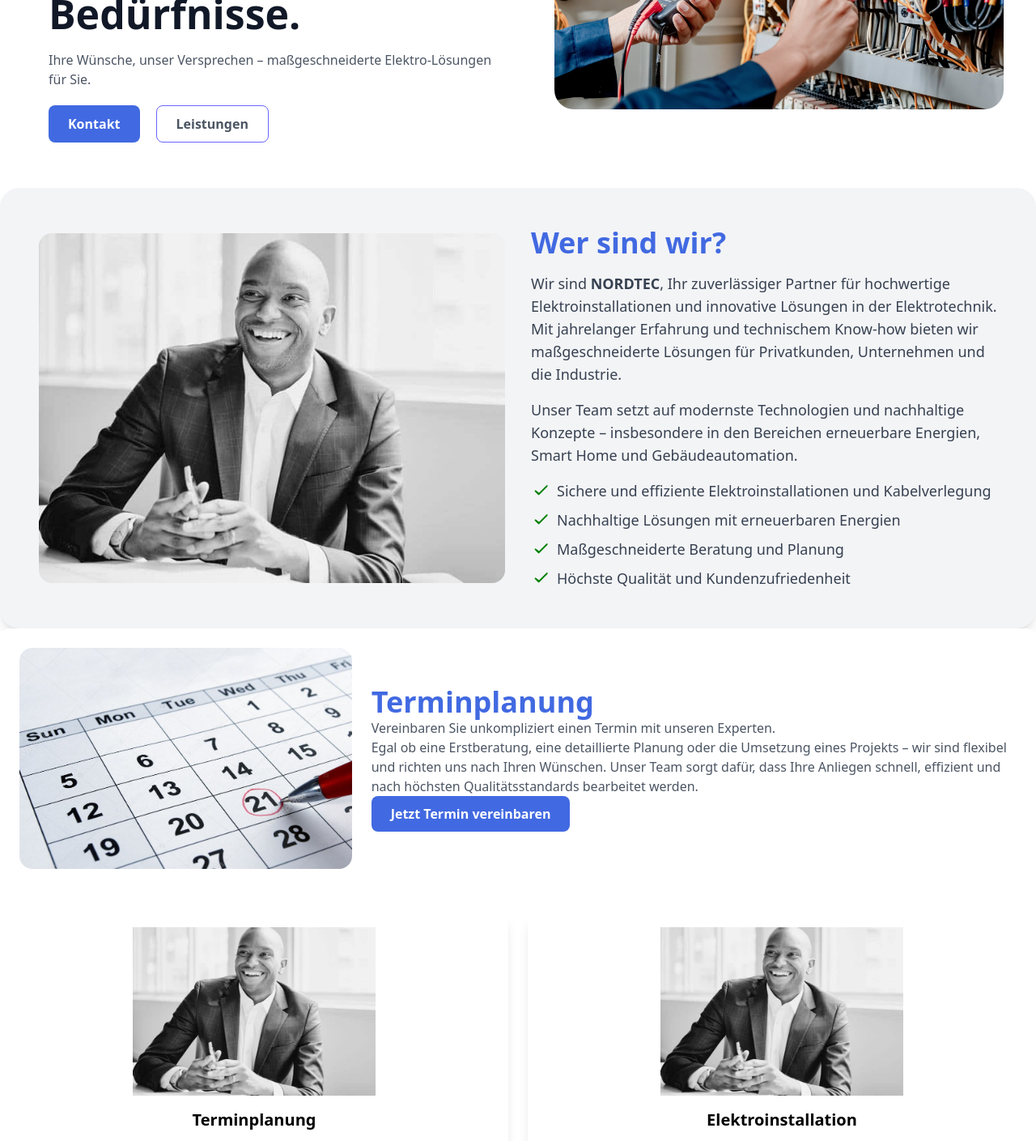
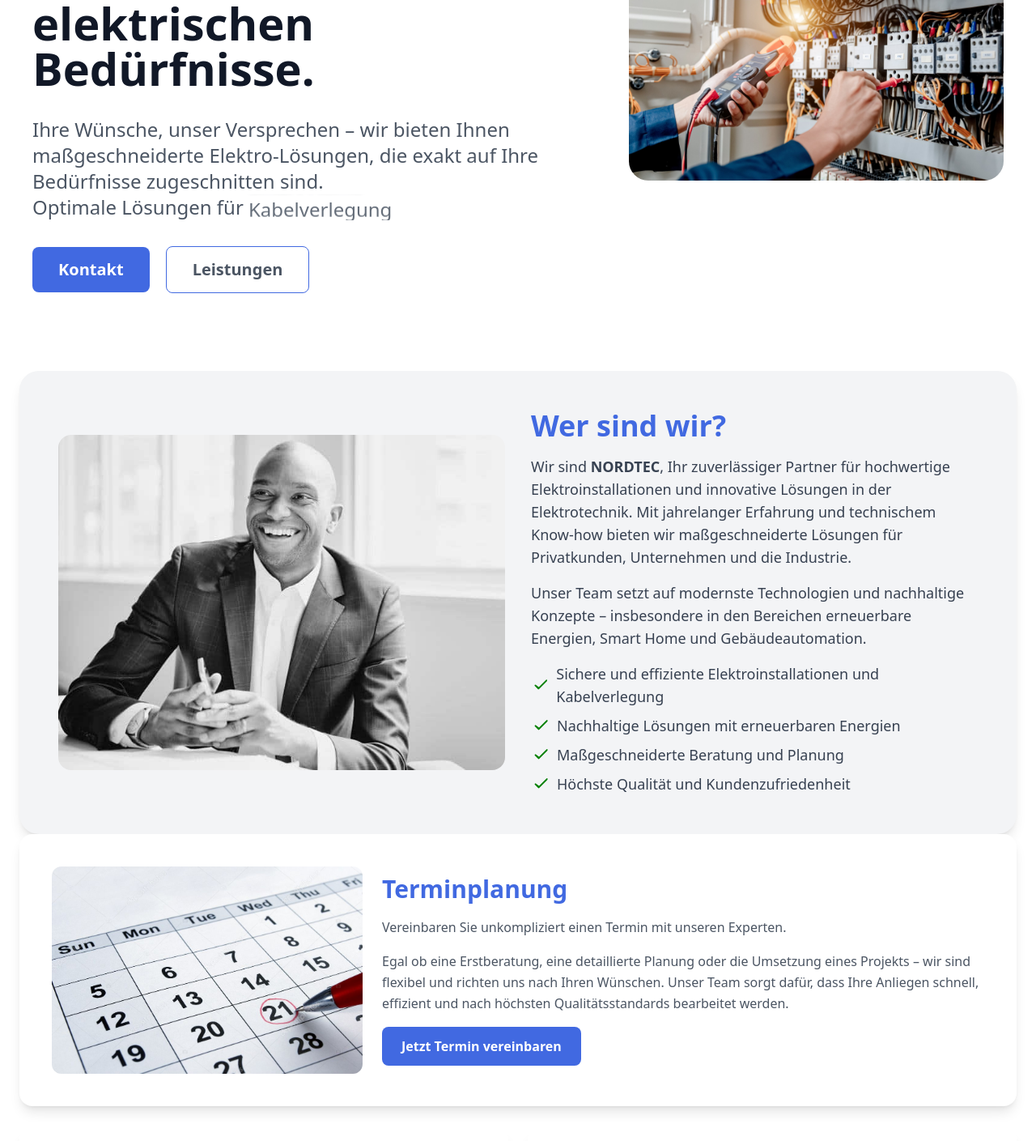
Before and after one commit to GnDouble/nordtec-next, a Next.js app: page / in a window 1280 px wide. Shown: the part 320-1729 px from the top of the page at 81% size. Built offline with nearby package versions, Linux system fonts and the light colour scheme.

Commit message:
Animation Hero Linking

```diff
--- a/src/app/components/about.js
+++ b/src/app/components/about.js
@@ -3,7 +3,7 @@ import Image from "next/image";
 
 const AboutUs = () => {
   return (
-    <section id="about" className="flex flex-col lg:flex-row items-center gap-8 p-6 lg:p-12 bg-gray-100 rounded-3xl shadow-lg">
+    <section id="about" className="flex flex-col lg:flex-row items-center gap-8 p-6 lg:p-12 bg-gray-100 rounded-3xl shadow-lg mx-6">
       {/* Bild */}
       <div className="w-full lg:w-1/2">
         <Image
--- a/src/app/components/hero.js
+++ b/src/app/components/hero.js
@@ -1,43 +1,51 @@
 import React from "react";
 import Image from "next/image";
+import { TextLoopCustomVariantsTransition } from "./text-ani";
 
 function Hero() {
   return (
     <div
       id="hero"
-      className=" w-full px-7 lg:px-10 max-w-full mx-auto flex flex-col gap-y-10 lg:flex-row items-center gap-x-10 justify-center py-10 lg:py-14"
+      className="w-full px-6 sm:px-10 max-w-full flex flex-col-reverse lg:flex-row items-center gap-y-10 gap-x-16 xl:gap-x-24 justify-center py-10 lg:py-20 xl:py-24 text-center lg:text-left"
       style={{ backgroundColor: "var(--bg)", color: "var(--fg)" }}
     >
-      <div className="lg:w-[650px] lg:px-5 flex flex-col gap-y-5">
-        <h1 className="text-4xl md:text-5xl xl:text-[50px] leading-[1.2] md:max-w-xl md:mx-auto md:text-center lg:text-left lg:mx-0 lg:max-w-full font-semibold text-gray-900">
+      {/* Left Side - Text Content */}
+      <div className="lg:w-[750px] xl:w-[900px] flex flex-col gap-y-6 xl:gap-y-8">
+        <h1 className="text-3xl sm:text-4xl md:text-5xl xl:text-[56px] leading-[1.2] font-semibold text-gray-900">
           Energie, die Sie bewegt – zuverlässiger Service für Ihre elektrischen
           Bedürfnisse.
         </h1>
-        <h2 className="md:max-w-xl md:mx-auto lg:mx-0 lg:max-w-full md:text-center lg:text-left text-gray-600">
-          Ihre Wünsche, unser Versprechen – maßgeschneiderte Elektro-Lösungen
-          für Sie.
+        <h2 className="text-gray-600 text-lg md:text-xl xl:text-2xl">
+          Ihre Wünsche, unser Versprechen – wir bieten Ihnen maßgeschneiderte Elektro-Lösungen, die exakt auf Ihre Bedürfnisse zugeschnitten sind.
+          <TextLoopCustomVariantsTransition />
         </h2>
-        <div className="flex gap-x-5 flex-col gap-y-2.5 lg:flex-row">
+
+
+        {/* CTA Buttons */}
+        <div className="flex flex-col sm:flex-row gap-3 sm:gap-5 items-center sm:justify-center lg:justify-start">
           <a
             href="#kontakt"
-            className="flex w-full lg:w-fit bg-primary-color items-center text-white justify-center rounded-lg px-6 py-2.5 font-semibold hover:shadow-lg hover:drop-shadow transition duration-200"
+            className="w-full sm:w-fit bg-primary-color text-white text-lg md:text-xl font-semibold px-8 py-3.5 rounded-lg hover:shadow-lg transition duration-200 text-center"
           >
-            <span>Kontakt</span>
+            Kontakt
           </a>
           <a
-            href="#"
-            className="flex w-full lg:w-fit items-center text-gray-600 justify-center rounded-lg border border-[#6A65FF] px-6 py-2.5 font-semibold hover:shadow-lg hover:drop-shadow transition duration-200"
+            href="#leistungen"
+            className="w-full sm:w-fit border border-primary-color text-gray-600 text-lg md:text-xl font-semibold px-8 py-3.5 rounded-lg hover:shadow-lg transition duration-200 text-center"
           >
-            <span>Leistungen</span>
+            Leistungen
           </a>
         </div>
       </div>
-      <div className="hero-image md:px-5 lg:px-0 w-full lg:w-1/2 rounded-3xl md:pt-2 lg:pt-0 relative z-0">
+
+      {/* Right Side - Image */}
+      <div className="w-full sm:w-[90%] md:w-[80%] lg:w-[550px] xl:w-[650px] max-w-xl xl:max-w-2xl mx-auto">
         <Image
-          className="rounded-3xl w-full h-full"
+          className="rounded-3xl w-full h-auto"
           src="/multiM.webp"
-          width={800}
-          height={600}
+          width={1000}
+          height={750}
+          priority={true} // {false} | {true}
           alt="Elektriker-Ingenieur verwendet ein Multimeter, um die elektrische Installation und Stromleitung in einem elektrischen System-Schaltschrank zu testen."
         />
       </div>
--- a/src/app/components/mainsection.js
+++ b/src/app/components/mainsection.js
@@ -2,17 +2,50 @@ import React from "react";
 import Image from "next/image";
 
 const services = [
-  { id: 1, title: "Terminplanung", description: "Professionelle Planung & Koordination.", image: "/ceo.webp" },
-  { id: 2, title: "Elektroinstallation", description: "Moderne Lösungen für Ihr Zuhause.", image: "/ceo.webp" },
-  { id: 3, title: "Gerätewartung", description: "Regelmäßige Wartung für lange Lebensdauer.", image: "/ceo.webp" },
-  { id: 4, title: "Sicherheitsprüfung", description: "Schutz & Sicherheit für Ihr Gebäude.", image: "/ceo.webp" },
-  { id: 5, title: "Smart Home", description: "Intelligente Technologien für mehr Komfort.", image: "/ceo.webp" },
-  { id: 6, title: "Stromanschlüsse", description: "Professionelle Installation von Anschlüssen.", image: "/ceo.webp" },
+  {
+    id: 1,
+    title: "Terminplanung",
+    description: "Professionelle Planung & Koordination.",
+    image: "/ceo.webp",
+  },
+  {
+    id: 2,
+    title: "Elektroinstallation",
+    description: "Moderne Lösungen für Ihr Zuhause.",
+    image: "/ceo.webp",
+  },
+  {
+    id: 3,
+    title: "Gerätewartung",
+    description: "Regelmäßige Wartung für lange Lebensdauer.",
+    image: "/ceo.webp",
+  },
+  {
+    id: 4,
+    title: "Sicherheitsprüfung",
+    description: "Schutz & Sicherheit für Ihr Gebäude.",
+    image: "/ceo.webp",
+  },
+  {
+    id: 5,
+    title: "Smart Home",
+    description: "Intelligente Technologien für mehr Komfort.",
+    image: "/ceo.webp",
+  },
+  {
+    id: 6,
+    title: "Stromanschlüsse",
+    description: "Professionelle Installation von Anschlüssen.",
+    image: "/ceo.webp",
+  },
 ];
 
 function Mainsection() {
   return (
-    <div className="grid grid-cols-1 sm:grid-cols-2 lg:grid-cols-2 gap-6 mt-8">
+    <div
+      id="leistungen"
+      className="grid grid-cols-1 sm:grid-cols-2 lg:grid-cols-2 gap-6 mt-8 ml-6 mr-6"
+    >
       {services.map((service) => (
         <div key={service.id} className="p-4 shadow-lg rounded-lg bg-white">
           {/* Bild */}
@@ -20,8 +53,10 @@ function Mainsection() {
             <Image
               src={service.image}
               alt={service.title}
-                  width={300}
+              width={600}
               height={400}
+              className="w-[300px]rounded-3xl h-auto"
+              priority={true}
             />
           </div>
 
--- a/src/app/components/navbar.js
+++ b/src/app/components/navbar.js
@@ -36,7 +36,7 @@ const Navbar = () => {
         {/* Desktop Navigation */}
         <ul className="hidden md:flex space-x-6">
           <li><a href="#hero">Startseite</a></li>
-          <li><a href="#">Leistungen</a></li>
+          <li><a href="#leistungen">Leistungen</a></li>
           <li><a href="#about">Über uns</a></li>
           <li><a href="#kontakt">Kontakt</a></li>
         </ul>
--- a/src/app/components/termin.js
+++ b/src/app/components/termin.js
@@ -3,33 +3,39 @@ import Image from "next/image";
 
 const Termin = () => {
   return (
-    <div id="#about"className="p-6 flex items-center gap-6 rounded-xl bg-white">
+    <div
+      id="termin"
+      className="flex flex-col md:flex-row items-center gap-6 bg-white shadow-lg rounded-2xl p-6 md:p-10 mx-6"
+    >
       {/* Left Side - Image */}
-      <Image
-        src="/calendar.webp"
-        alt="Terminplanung"
-        width={150}
-        height={150}
-        className="rounded-2xl w-1/3 h-auto object-cover"
-      />
+      <div className="flex-shrink-0 w-full md:w-1/3">
+        <Image
+          src="/calendar.webp"
+          alt="Terminplanung"
+          width={300}
+          height={200}
+          className="rounded-xl w-full h-auto object-cover"
+        />
+      </div>
 
       {/* Right Side - Content */}
-      <div className="flex-1">
-        <h1 className="text-4xl font-semibold text-primary-color">Terminplanung</h1>
-        <p className="text-gray-600">
+      <div className="flex-1 text-center md:text-left space-y-4">
+        <h2 className="text-3xl font-bold text-primary-color">Terminplanung</h2>
+        <p className="text-gray-600 leading-relaxed">
           Vereinbaren Sie unkompliziert einen Termin mit unseren Experten.
         </p>
-        <p className="text-gray-600">
+        <p className="text-gray-600 leading-relaxed">
           Egal ob eine Erstberatung, eine detaillierte Planung oder die
           Umsetzung eines Projekts – wir sind flexibel und richten uns nach
           Ihren Wünschen. Unser Team sorgt dafür, dass Ihre Anliegen schnell,
           effizient und nach höchsten Qualitätsstandards bearbeitet werden.
         </p>
+
         <a
           href="#kontakt"
-          className="flex w-full lg:w-fit bg-primary-color items-center text-white justify-center rounded-lg px-6 py-2.5 font-semibold hover:shadow-lg hover:drop-shadow transition duration-200"
+          className="inline-block bg-primary-color text-white font-semibold px-6 py-3 rounded-lg hover:shadow-lg transition duration-200"
         >
-          <span>Jetzt Termin vereinbaren</span>
+          Jetzt Termin vereinbaren
         </a>
       </div>
     </div>
--- /dev/null
+++ b/src/app/components/text-ani.js
@@ -0,0 +1,44 @@
+import { TextLoop } from '@/components/ui/text-loop';
+
+export function TextLoopCustomVariantsTransition() {
+  return (
+    <div>
+      Optimale Lösungen für{' '}
+      <TextLoop
+        className='overflow-y-clip'
+        transition={{
+          type: 'spring',
+          stiffness: 900,
+          damping: 80,
+          mass: 10,
+        }}
+        variants={{
+          initial: {
+            y: 20,
+            rotateX: 90,
+            opacity: 0,
+            filter: 'blur(4px)',
+          },
+          animate: {
+            y: 0,
+            rotateX: 0,
+            opacity: 1,
+            filter: 'blur(0px)',
+          },
+          exit: {
+            y: -20,
+            rotateX: -90,
+            opacity: 0,
+            filter: 'blur(4px)',
+          },
+        }}
+      >
+        <span>Elektroinstallation</span>
+        <span>PV-Anlagen</span>
+        <span>Smart Home</span>
+        <span>Kabelverlegung</span>
+        <span>Netzwerktechnik</span>
+      </TextLoop>
+    </div>
+  );
+}
--- a/src/app/globals.css
+++ b/src/app/globals.css
@@ -17,8 +17,6 @@ html {
 
 @media (prefers-color-scheme: dark) {
   :root {
-    --background: slate-200;
-    --foreground: gray-700;
     --primary-color:#4169e1cf;
   }
 }
@@ -79,3 +77,68 @@ footer {
 footer a:hover {
   color: var(--highlight-color);
 }
+
+@layer base {
+  :root {
+    --background: 0 0% 100%;
+    --foreground: 0 0% 3.9%;
+    --card: 0 0% 100%;
+    --card-foreground: 0 0% 3.9%;
+    --popover: 0 0% 100%;
+    --popover-foreground: 0 0% 3.9%;
+    --primary: 0 0% 9%;
+    --primary-foreground: 0 0% 98%;
+    --secondary: 0 0% 96.1%;
+    --secondary-foreground: 0 0% 9%;
+    --muted: 0 0% 96.1%;
+    --muted-foreground: 0 0% 45.1%;
+    --accent: 0 0% 96.1%;
+    --accent-foreground: 0 0% 9%;
+    --destructive: 0 84.2% 60.2%;
+    --destructive-foreground: 0 0% 98%;
+    --border: 0 0% 89.8%;
+    --input: 0 0% 89.8%;
+    --ring: 0 0% 3.9%;
+    --chart-1: 12 76% 61%;
+    --chart-2: 173 58% 39%;
+    --chart-3: 197 37% 24%;
+    --chart-4: 43 74% 66%;
+    --chart-5: 27 87% 67%;
+    --radius: 0.5rem;
+  }
+  .dark {
+    --background: 0 0% 3.9%;
+    --foreground: 0 0% 98%;
+    --card: 0 0% 3.9%;
+    --card-foreground: 0 0% 98%;
+    --popover: 0 0% 3.9%;
+    --popover-foreground: 0 0% 98%;
+    --primary: 0 0% 98%;
+    --primary-foreground: 0 0% 9%;
+    --secondary: 0 0% 14.9%;
+    --secondary-foreground: 0 0% 98%;
+    --muted: 0 0% 14.9%;
+    --muted-foreground: 0 0% 63.9%;
+    --accent: 0 0% 14.9%;
+    --accent-foreground: 0 0% 98%;
+    --destructive: 0 62.8% 30.6%;
+    --destructive-foreground: 0 0% 98%;
+    --border: 0 0% 14.9%;
+    --input: 0 0% 14.9%;
+    --ring: 0 0% 83.1%;
+    --chart-1: 220 70% 50%;
+    --chart-2: 160 60% 45%;
+    --chart-3: 30 80% 55%;
+    --chart-4: 280 65% 60%;
+    --chart-5: 340 75% 55%;
+  }
+}
+
+@layer base {
+  * {
+    @apply border-border;
+  }
+  body {
+    @apply bg-background text-foreground;
+  }
+}
--- /dev/null
+++ b/src/components/ui/text-loop.jsx
@@ -0,0 +1,54 @@
+'use client';;
+import { cn } from '@/lib/utils';
+import { motion, AnimatePresence } from 'motion/react';
+import { useState, useEffect, Children } from 'react';
+
+export function TextLoop({
+  children,
+  className,
+  interval = 2,
+  transition = { duration: 0.3 },
+  variants,
+  onIndexChange,
+  trigger = true,
+  mode = 'popLayout'
+}) {
+  const [currentIndex, setCurrentIndex] = useState(0);
+  const items = Children.toArray(children);
+
+  useEffect(() => {
+    if (!trigger) return;
+
+    const intervalMs = interval * 1000;
+    const timer = setInterval(() => {
+      setCurrentIndex((current) => {
+        const next = (current + 1) % items.length;
+        onIndexChange?.(next);
+        return next;
+      });
+    }, intervalMs);
+    return () => clearInterval(timer);
+  }, [items.length, interval, onIndexChange, trigger]);
+
+  const motionVariants = {
+    initial: { y: 20, opacity: 0 },
+    animate: { y: 0, opacity: 1 },
+    exit: { y: -20, opacity: 0 },
+  };
+
+  return (
+    (<div className={cn('relative inline-block whitespace-nowrap', className)}>
+      <AnimatePresence mode={mode} initial={false}>
+        <motion.div
+          key={currentIndex}
+          initial='initial'
+          animate='animate'
+          exit='exit'
+          transition={transition}
+          variants={variants || motionVariants}>
+          {items[currentIndex]}
+        </motion.div>
+      </AnimatePresence>
+    </div>)
+  );
+}
--- /dev/null
+++ b/src/lib/utils.js
@@ -0,0 +1,6 @@
+import { clsx } from "clsx";
+import { twMerge } from "tailwind-merge"
+
+export function cn(...inputs) {
+  return twMerge(clsx(inputs));
+}
--- a/tailwind.config.mjs
+++ b/tailwind.config.mjs
@@ -1,5 +1,6 @@
 /** @type {import('tailwindcss').Config} */
 export default {
+    darkMode: ["class"],
     content: [
     "./src/pages/**/*.{js,ts,jsx,tsx,mdx}",
     "./src/components/**/*.{js,ts,jsx,tsx,mdx}",
@@ -8,18 +9,62 @@ export default {
   theme: {
   	extend: {
   		colors: {
-        // Definieren deiner benutzerdefinierten Farben
-        'bg': '#e5e7eb', // Slate 200 als Hintergrundfarbe
-        'fg': '#374151', // Grau als Schriftfarbe
+  			bg: '#e5e7eb',
+  			fg: '#374151',
   			'highlight-color': '#fbbf24',
-        'primary-color': '#4169E1', // Blau als Primärfarbe
-        'footer-bg': '#4169E1', // Blau für den Footer-Hintergrund
-        'card-bg': '#ffffff', // Weiß für Kartenhintergrund
+  			'primary-color': '#4169E1',
+  			'footer-bg': '#4169E1',
+  			'card-bg': '#ffffff',
+  			background: 'hsl(var(--background))',
+  			foreground: 'hsl(var(--foreground))',
+  			card: {
+  				DEFAULT: 'hsl(var(--card))',
+  				foreground: 'hsl(var(--card-foreground))'
   			},
+  			popover: {
+  				DEFAULT: 'hsl(var(--popover))',
+  				foreground: 'hsl(var(--popover-foreground))'
   			},
+  			primary: {
+  				DEFAULT: 'hsl(var(--primary))',
+  				foreground: 'hsl(var(--primary-foreground))'
+  			},
+  			secondary: {
+  				DEFAULT: 'hsl(var(--secondary))',
+  				foreground: 'hsl(var(--secondary-foreground))'
+  			},
+  			muted: {
+  				DEFAULT: 'hsl(var(--muted))',
+  				foreground: 'hsl(var(--muted-foreground))'
+  			},
+  			accent: {
+  				DEFAULT: 'hsl(var(--accent))',
+  				foreground: 'hsl(var(--accent-foreground))'
+  			},
+  			destructive: {
+  				DEFAULT: 'hsl(var(--destructive))',
+  				foreground: 'hsl(var(--destructive-foreground))'
+  			},
+  			border: 'hsl(var(--border))',
+  			input: 'hsl(var(--input))',
+  			ring: 'hsl(var(--ring))',
+  			chart: {
+  				'1': 'hsl(var(--chart-1))',
+  				'2': 'hsl(var(--chart-2))',
+  				'3': 'hsl(var(--chart-3))',
+  				'4': 'hsl(var(--chart-4))',
+  				'5': 'hsl(var(--chart-5))'
+  			}
+  		},
+  		borderRadius: {
+  			lg: 'var(--radius)',
+  			md: 'calc(var(--radius) - 2px)',
+  			sm: 'calc(var(--radius) - 4px)'
+  		}
+  	}
   },
   fontFamily: {
     sans: ['Inter', 'sans-serif'],
   },
-  plugins: [],
+  plugins: [require("tailwindcss-animate")],
 };
```
Also changed, not shown: package.json (+7 -1 lines), components.json (added), 1 other file (tests, documents, lock files or other folders). Lines whose indentation alone changed are shown as unchanged.
